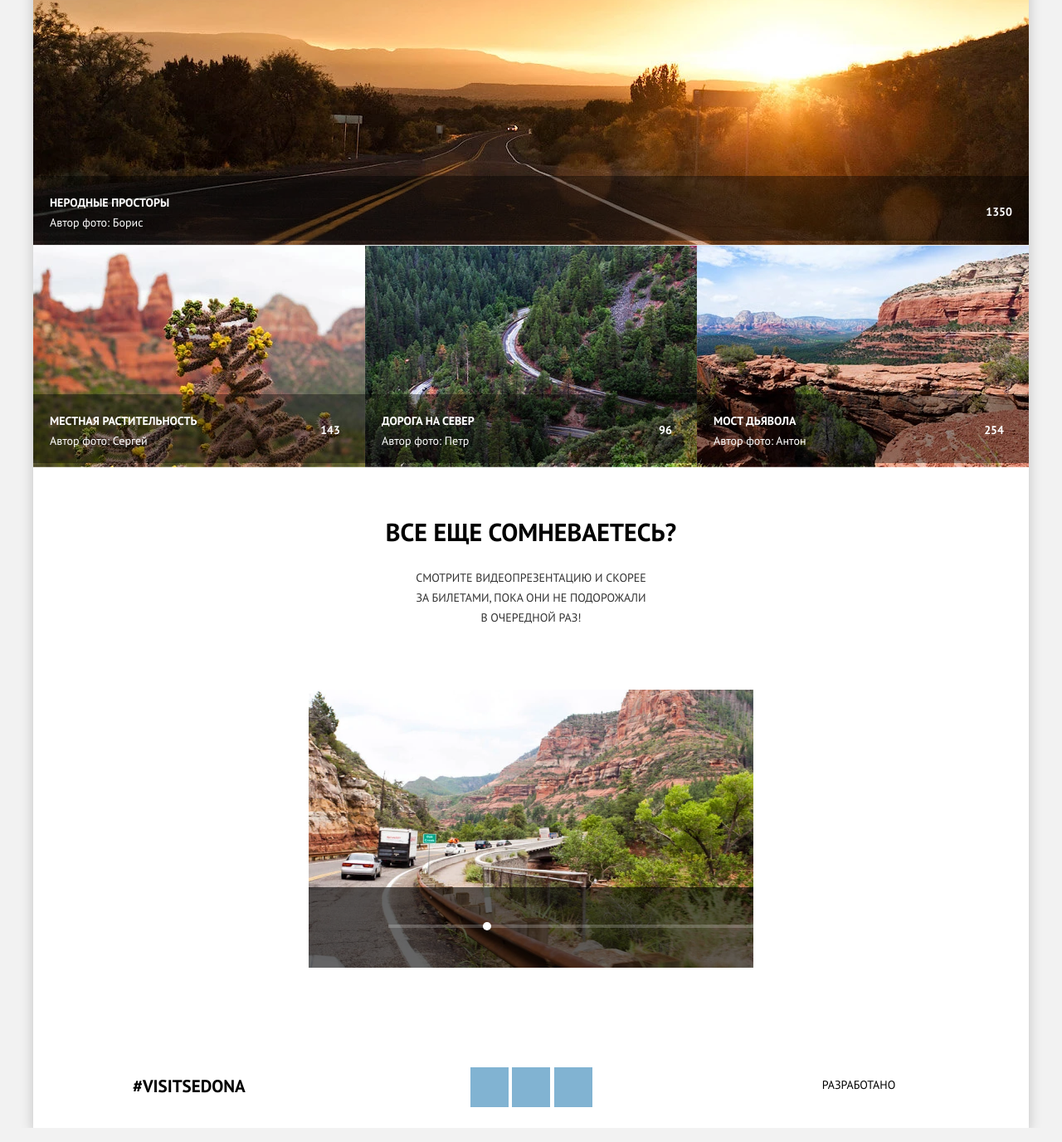
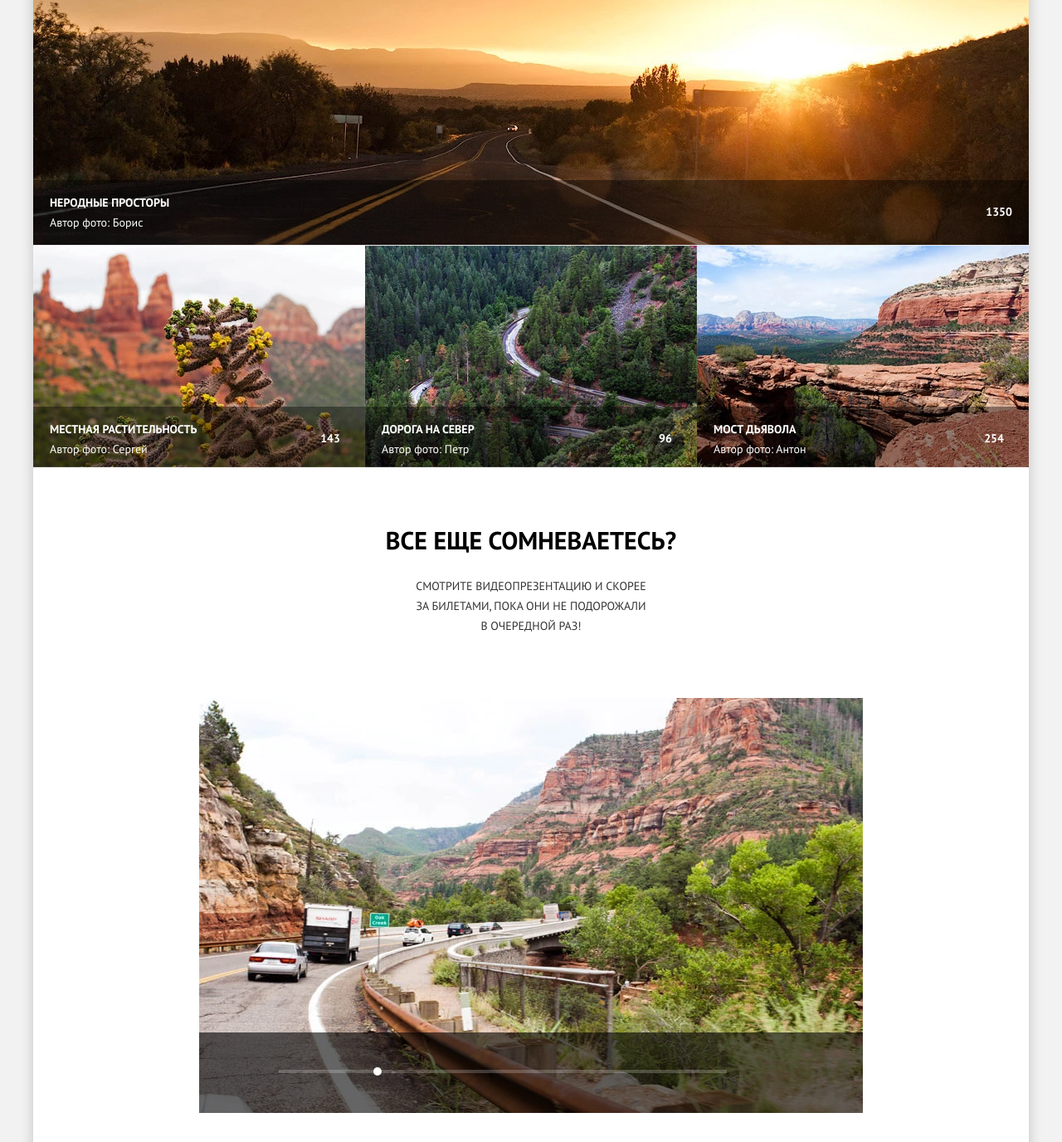
Before and after one commit to miledishka/330273-sedona, a website: page source/photo.html in a window 1280 px wide. Shown: the part 744-2120 px from the top of the page at 83% size. Drawn offline with nearby package versions, Linux system fonts and the light colour scheme; files that its build step writes are made by us from their sources; no server answers.

Commit message:
правки по видео

```diff
--- a/source/sass/blocks/form-section.scss
+++ b/source/sass/blocks/form-section.scss
@@ -481,6 +481,10 @@ input.form-section__contact[type="email"] {
     margin: 0 0 40px;
   }
 
+  .form-section__field {
+    align-items: center;
+  }
+
   .form-section__opinion {
     width: 50%;
 
@@ -564,11 +568,6 @@ input.form-section__contact[type="email"] {
   .form-section__sight .form-section__title {
     margin: 0 auto;
     width: 300px;
-  }
-
-  .form-section__field {
-    min-height: 0;
-    padding-top: 0;
   }
 
   .form-section__wrap {
--- a/source/sass/blocks/picture.scss
+++ b/source/sass/blocks/picture.scss
@@ -93,7 +93,7 @@
     justify-content: space-between;
     background: #f2f2f2;
     padding: 20px 20px 15px;
-    margin-top: -7px;
+    margin-top: 0;
   }
 
   .picture__likes {
@@ -112,12 +112,14 @@
     }
 
     &--big .picture__footer {
-      padding-bottom: 10px;
+      padding-top: 15px;
+      bottom: 0;
     }
 
     &--little .picture__footer {
       padding-right: 0;
-      padding-bottom: 15px;
+      padding-top: 15px;
+      bottom: 0;
     }
 
     .picture__block {
--- a/source/sass/blocks/video-content.scss
+++ b/source/sass/blocks/video-content.scss
@@ -106,7 +106,7 @@
 @media (min-width: 768px) {
   .video-content {
     margin-top: 30px;
-    margin-bottom: 60px;
+    margin-bottom: 55px;
   }
 
   .video-content__bar {
@@ -146,7 +146,7 @@
   }
 
   .video-content__play {
-    height: 90px;
+    height: 95px;
     bottom: 0;
     width: 100%;
   }
@@ -198,7 +198,7 @@
 
 @media (min-width: 1200px) {
   .video-content {
-    margin-top: 30px;
+    margin-top: 40px;
     margin-bottom: 100px;
   }
 
@@ -207,7 +207,6 @@
   }
 
   .video-content__play {
-    width: 67%;
     height: 97px;
   }
 
@@ -230,8 +229,4 @@
   .video-content__header-begin--icon {
     margin-left: -830px;
   }
-
-  .video-content img {
-    width: 67%;
-  }
 }
```
